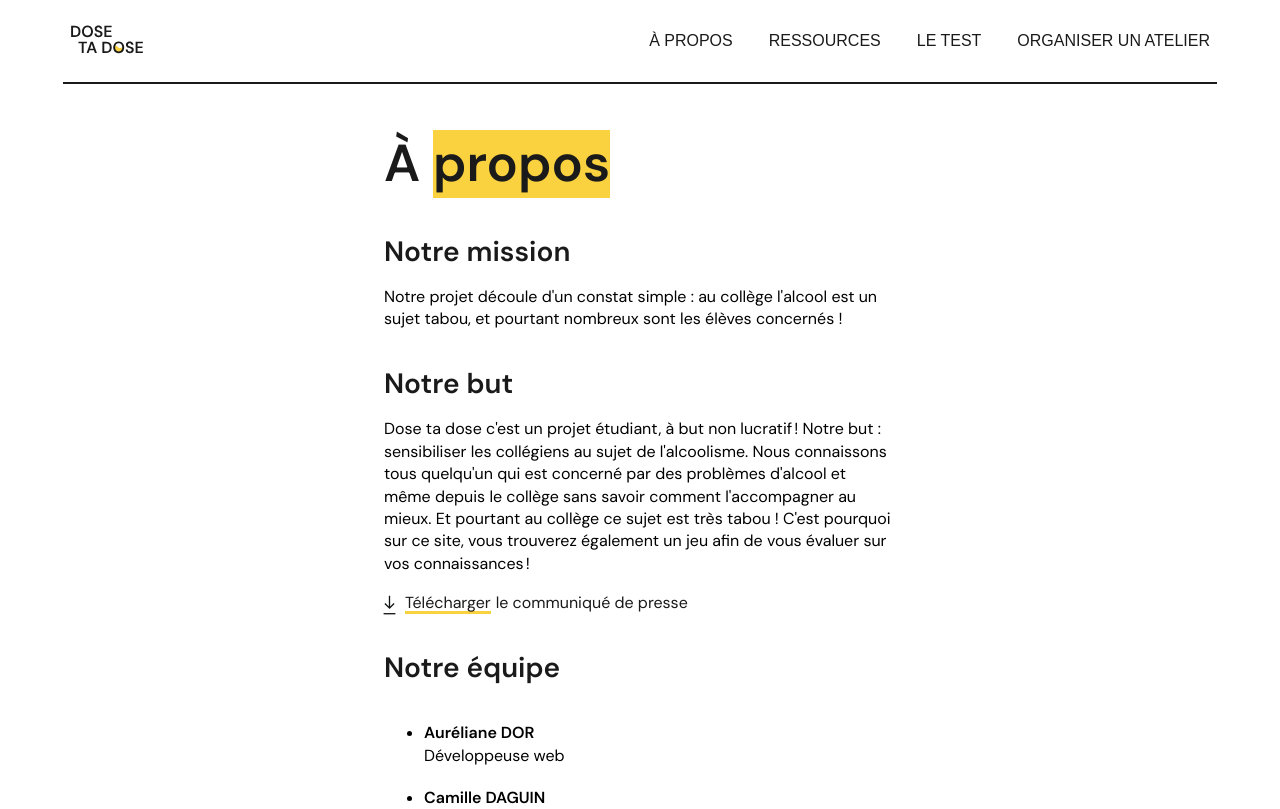
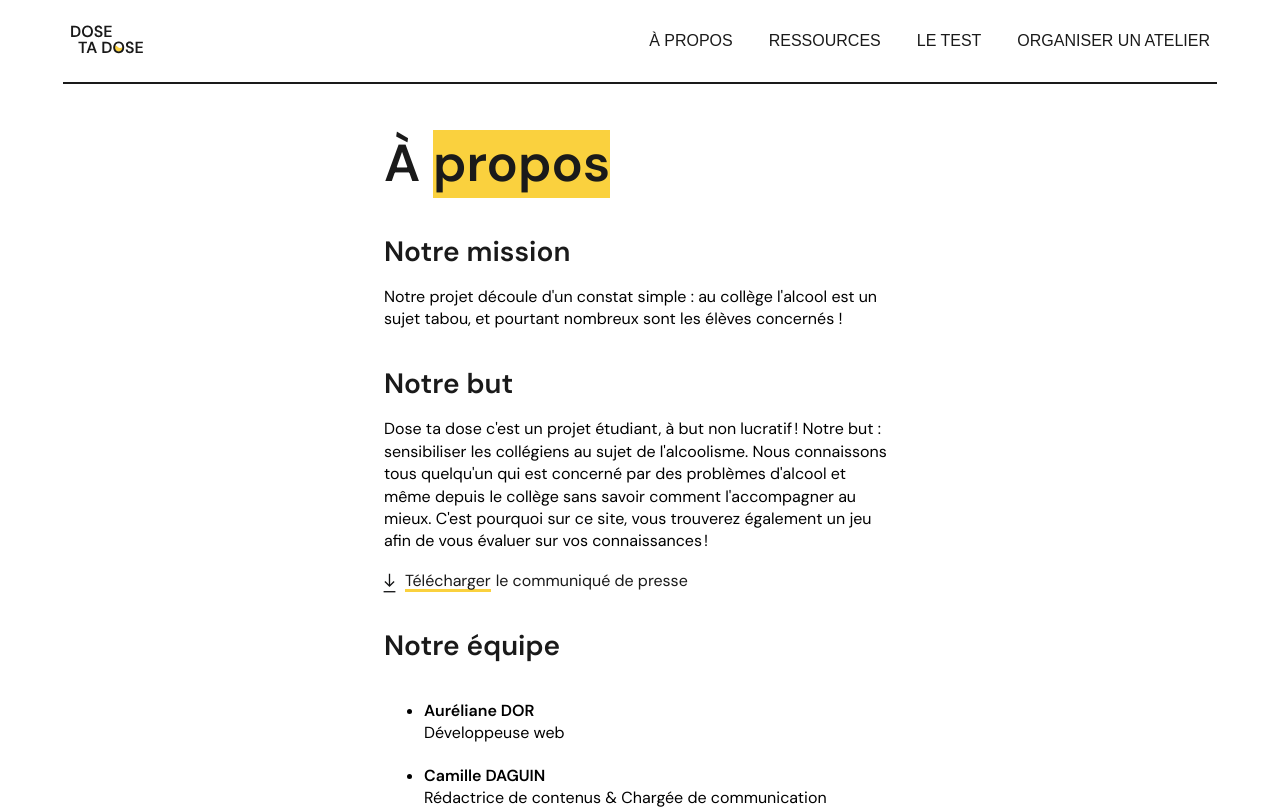
Before and after one commit to AurelianeD/dose-ta-dose, a SvelteKit app: page /about in a window 1280 px wide. Shown: the top 809 px of the page. Built offline with nearby package versions, Linux system fonts and the light colour scheme; no server answers.

Commit message:
maj à propos

```diff
--- a/src/routes/about/+page.svelte
+++ b/src/routes/about/+page.svelte
@@ -24,8 +24,7 @@
 		<p>
 			Dose ta dose c'est un projet étudiant, à but non lucratif ! Notre but : sensibiliser les
 			collégiens au sujet de l'alcoolisme. Nous connaissons tous quelqu'un qui est concerné par des
-			problèmes d'alcool et même depuis le collège sans savoir comment l'accompagner au mieux. Et
-			pourtant au collège ce sujet est très tabou ! C'est pourquoi sur ce site, vous trouverez
+			problèmes d'alcool et même depuis le collège sans savoir comment l'accompagner au mieux. C'est pourquoi sur ce site, vous trouverez
 			également un jeu afin de vous évaluer sur vos connaissances !
 		</p>
 <!--		<Link path="" textUnderline="Communiqué" text="de presse" />-->
```
